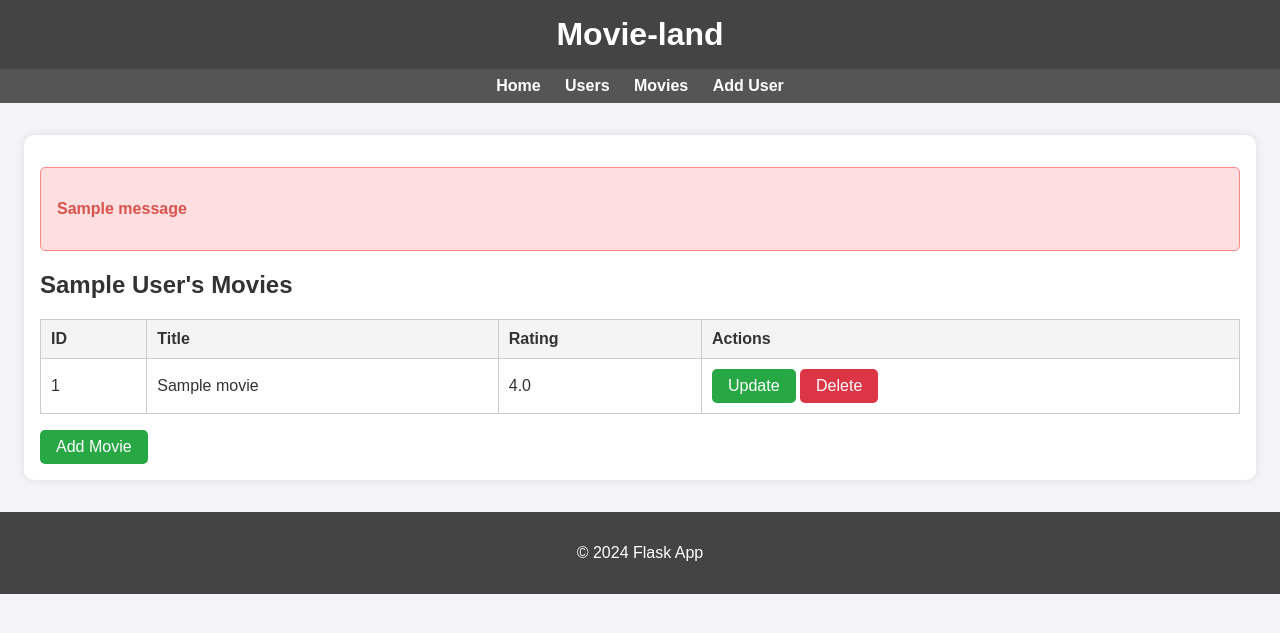
After one commit to evangelostsak/Movieland, a Flask app: page /users/1 in a window 1280 px wide. The commit adds this page. Shown: the top 633 px of the page. Run offline with Flask 3, Linux system fonts and the light colour scheme; tables that the repository leaves empty hold one stand-in row (values such as "Sample post"); one stand-in notice (Sample message) is shown.

Commit message:
basic html, to be improved. basic css aswell.

```diff
--- a/static/style.css
+++ b/static/style.css
@@ -0,0 +1,107 @@
+.flash-messages {
+    margin: 1rem 0;
+    padding: 1rem;
+    background-color: #ffdfdf;
+    border: 1px solid #ff8888;
+    border-radius: 5px;
+    font-weight: bold;
+    color: #d9534f;
+}
+body {
+    font-family: Arial, sans-serif;
+    margin: 0;
+    padding: 0;
+    background-color: #f4f4f9;
+    color: #333;
+}
+
+header {
+    background-color: #444;
+    color: #fff;
+    padding: 1rem;
+    text-align: center;
+}
+
+header h1 {
+    margin: 0;
+}
+
+nav {
+    background-color: #555;
+    padding: 0.5rem;
+    text-align: center;
+}
+
+nav a {
+    color: white;
+    margin: 0 10px;
+    text-decoration: none;
+    font-weight: bold;
+}
+
+nav a:hover {
+    color: #ffd700;
+}
+
+.container {
+    max-width: 1200px;
+    margin: 2rem auto;
+    padding: 1rem;
+    background: #fff;
+    border-radius: 10px;
+    box-shadow: 0 0 10px rgba(0, 0, 0, 0.1);
+}
+
+.flash-messages {
+    margin: 1rem 0;
+    padding: 1rem;
+    background-color: #ffdfdf;
+    border: 1px solid #ff8888;
+    border-radius: 5px;
+}
+
+table {
+    width: 100%;
+    border-collapse: collapse;
+    margin: 1rem 0;
+}
+
+table, th, td {
+    border: 1px solid #ccc;
+}
+
+th, td {
+    padding: 10px;
+    text-align: left;
+}
+
+th {
+    background-color: #f4f4f4;
+}
+
+.btn {
+    display: inline-block;
+    padding: 0.5rem 1rem;
+    background-color: #28a745;
+    color: white;
+    text-decoration: none;
+    border-radius: 5px;
+}
+
+.btn:hover {
+    background-color: #218838;
+}
+
+.btn-delete {
+    background-color: #dc3545;
+}
+
+.btn-delete:hover {
+    background-color: #c82333;
+}
+footer {
+    background-color: #444;
+    color: #fff;
+    padding: 1rem;
+    text-align: center;
+}
--- /dev/null
+++ b/templates/base.html
@@ -0,0 +1,35 @@
+<!DOCTYPE html>
+<html lang="en">
+<head>
+    <meta charset="UTF-8">
+    <meta name="viewport" content="width=device-width, initial-scale=1.0">
+    <title>{% block title %}Movie-land{% endblock %}</title>
+    <link rel="stylesheet" href="{{ url_for('static', filename='style.css') }}">
+</head>
+<body>
+    <header>
+        <h1>Movie-land</h1>
+    </header>
+    <nav>
+        <a href="{{ url_for('home') }}">Home</a>
+        <a href="{{ url_for('list_users') }}">Users</a>
+        <a href="{{ url_for('list_movies') }}">Movies</a>
+        <a href="{{ url_for('add_user') }}">Add User</a>
+    </nav>
+    <div class="container">
+        {% with messages = get_flashed_messages() %}
+        {% if messages|length > 0 %}
+            <div class="flash-messages">
+                {% for message in messages %}
+                    <p>{{ message }}</p>
+                {% endfor %}
+            </div>
+        {% endif %}
+        {% endwith %}
+        {% block content %}{% endblock %}
+    </div>
+    <footer>
+        <p>&copy; 2024 Flask App</p>
+    </footer>
+</body>
+</html>
--- /dev/null
+++ b/templates/user_movies.html
@@ -0,0 +1,27 @@
+{% extends "base.html" %}
+
+{% block title %}{{ user.name }}'s Movies{% endblock %}
+
+{% block content %}
+<h2>{{ user.name }}'s Movies</h2>
+<table>
+    <tr>
+        <th>ID</th>
+        <th>Title</th>
+        <th>Rating</th>
+        <th>Actions</th>
+    </tr>
+    {% for movie in movies %}
+    <tr>
+        <td>{{ movie.id }}</td>
+        <td>{{ movie.title }}</td>
+        <td>{{ movie.rating }}</td>
+        <td>
+            <a href="{{ url_for('update_movie', user_id=user.id, movie_id=movie.id) }}" class="btn">Update</a>
+            <a href="{{ url_for('delete_movie', user_id=user.id, movie_id=movie.id) }}" class="btn btn-delete">Delete</a>
+        </td>
+    </tr>
+    {% endfor %}
+</table>
+<a href="{{ url_for('add_movie', user_id=user.id) }}" class="btn">Add Movie</a>
+{% endblock %}
```
Also changed, not shown: templates/404.html (added, +9 -0 lines), templates/500.html (added, +9 -0 lines), templates/add_movie.html (added, +12 -0 lines), templates/add_user.html (added, +13 -0 lines), templates/home.html (+7 -16 lines), templates/movies.html (added, +21 -0 lines), templates/update_movie.html (added, +13 -0 lines), templates/update_user.html (added, +13 -0 lines), templates/users.html (added, +25 -0 lines).
